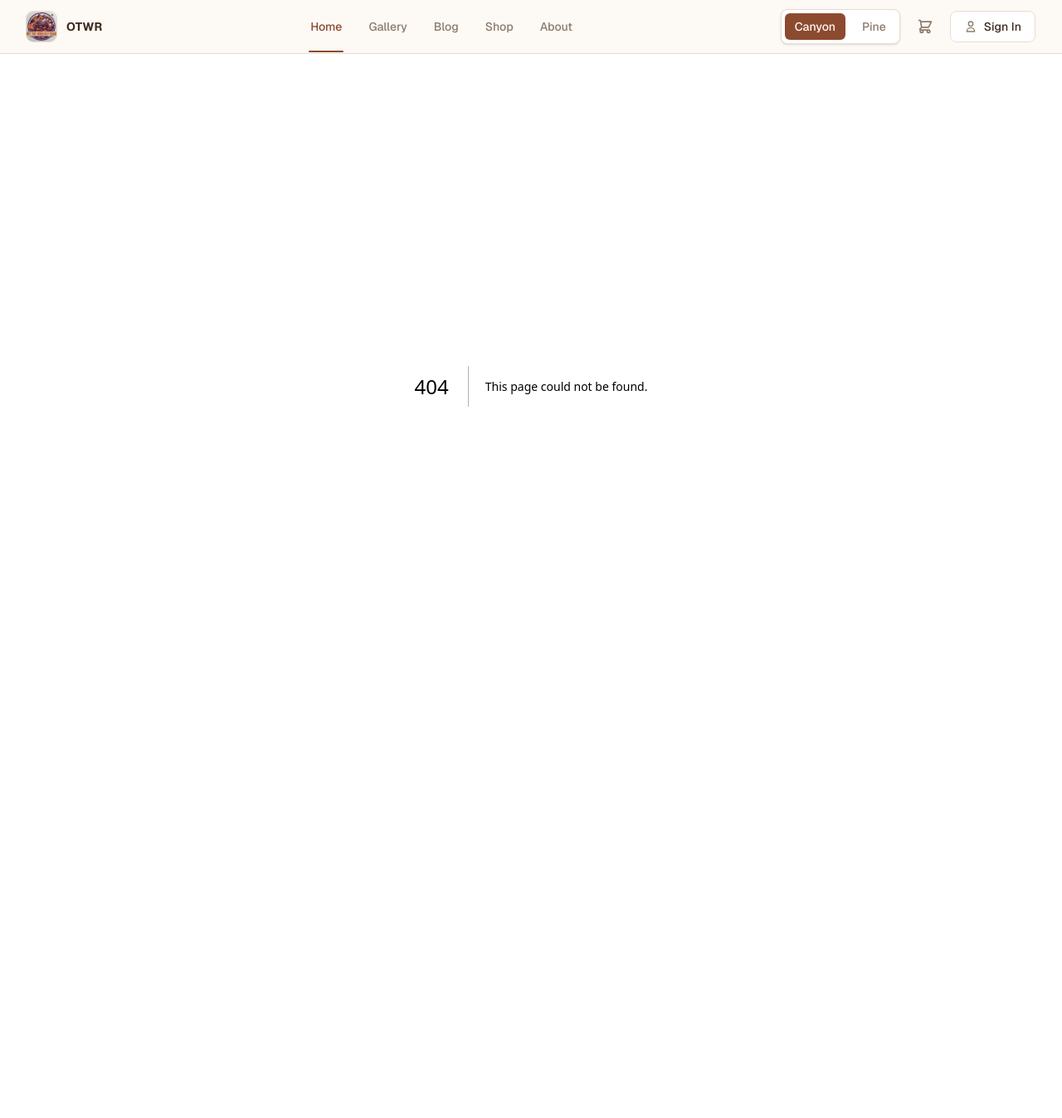
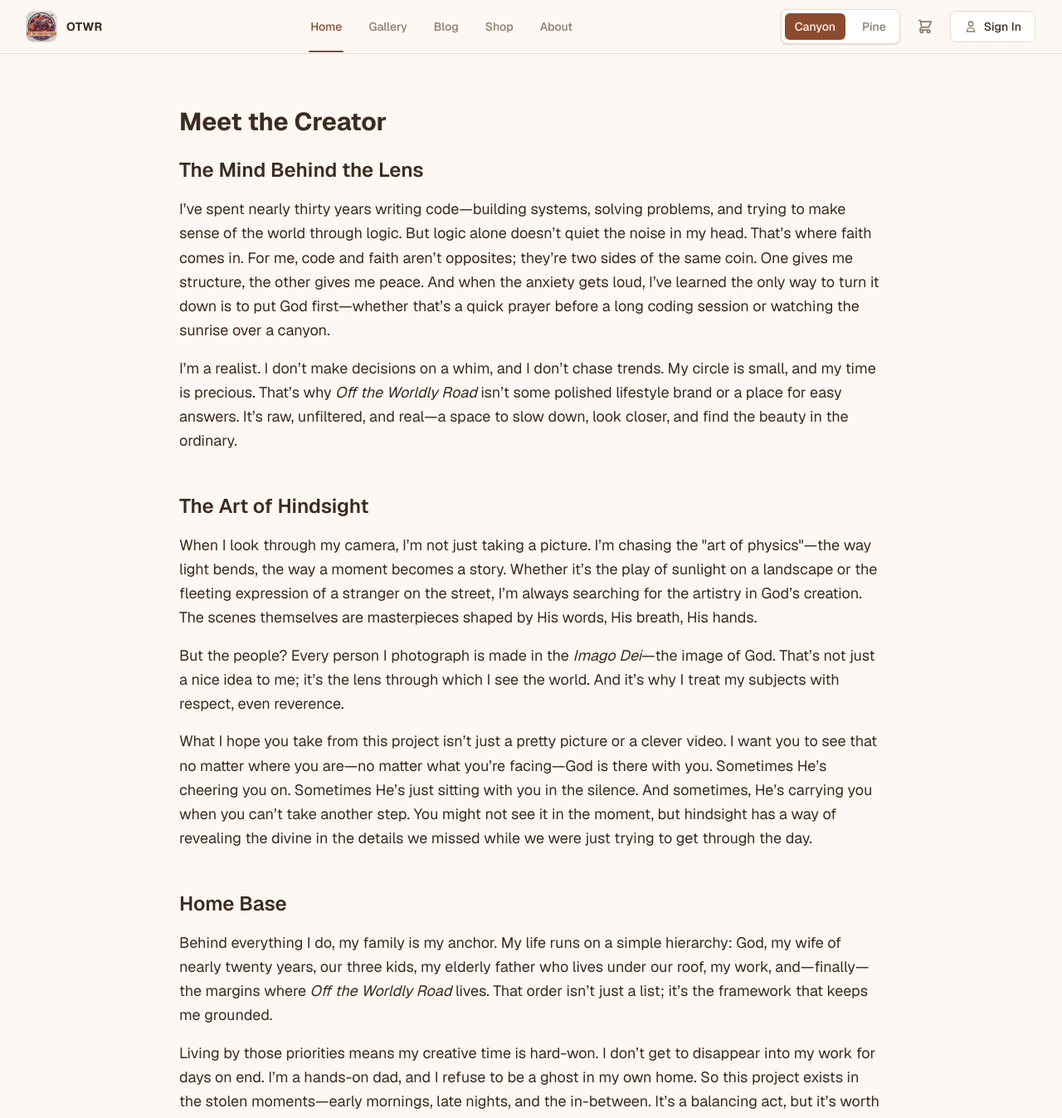
Before and after one commit to khastings256/OffTheWorldlyRoad, a Next.js app: page /about in a window 1280 px wide. Before the commit this address had no page. Shown: the top 1347 px of the page at 83% size. Before the commit the page ends 865 px from the top, so only its background shows below. Built offline with nearby package versions, Linux system fonts and the light colour scheme.

Commit message:
feat: add about page with humanized copy

```diff
--- /dev/null
+++ b/app/about/page.tsx
@@ -0,0 +1,14 @@
+"use client";
+
+import React from "react";
+import AboutSection from "@/components/sections/AboutSection";
+
+const AboutPage = () => {
+  return (
+    <main>
+      <AboutSection />
+    </main>
+  );
+};
+
+export default AboutPage;
--- /dev/null
+++ b/components/sections/AboutSection.tsx
@@ -0,0 +1,72 @@
+"use client";
+
+import React from "react";
+
+const AboutSection = () => {
+  return (
+    <section className="max-w-4xl mx-auto px-6 py-16">
+      <div className="space-y-12">
+        {/* Meet the Creator */}
+        <div>
+          <h2 className="text-3xl font-bold mb-6">Meet the Creator</h2>
+          <div className="space-y-4 text-lg leading-relaxed">
+            <h3 className="text-2xl font-semibold">The Mind Behind the Lens</h3>
+            <p>
+              I’ve spent nearly thirty years writing code—building systems, solving problems, and trying to make sense of the world through logic. But logic alone doesn’t quiet the noise in my head. That’s where faith comes in. For me, code and faith aren’t opposites; they’re two sides of the same coin. One gives me structure, the other gives me peace. And when the anxiety gets loud, I’ve learned the only way to turn it down is to put God first—whether that’s a quick prayer before a long coding session or watching the sunrise over a canyon.
+            </p>
+            <p>
+              I’m a realist. I don’t make decisions on a whim, and I don’t chase trends. My circle is small, and my time is precious. That’s why <em>Off the Worldly Road</em> isn’t some polished lifestyle brand or a place for easy answers. It’s raw, unfiltered, and real—a space to slow down, look closer, and find the beauty in the ordinary.
+            </p>
+          </div>
+        </div>
+
+        {/* The Art of Hindsight */}
+        <div>
+          <h3 className="text-2xl font-semibold mb-4">The Art of Hindsight</h3>
+          <div className="space-y-4 text-lg leading-relaxed">
+            <p>
+              When I look through my camera, I’m not just taking a picture. I’m chasing the "art of physics"—the way light bends, the way a moment becomes a story. Whether it’s the play of sunlight on a landscape or the fleeting expression of a stranger on the street, I’m always searching for the artistry in God’s creation. The scenes themselves are masterpieces shaped by His words, His breath, His hands.
+            </p>
+            <p>
+              But the people? Every person I photograph is made in the <em>Imago Dei</em>—the image of God. That’s not just a nice idea to me; it’s the lens through which I see the world. And it’s why I treat my subjects with respect, even reverence.
+            </p>
+            <p>
+              What I hope you take from this project isn’t just a pretty picture or a clever video. I want you to see that no matter where you are—no matter what you’re facing—God is there with you. Sometimes He’s cheering you on. Sometimes He’s just sitting with you in the silence. And sometimes, He’s carrying you when you can’t take another step. You might not see it in the moment, but hindsight has a way of revealing the divine in the details we missed while we were just trying to get through the day.
+            </p>
+          </div>
+        </div>
+
+        {/* Home Base */}
+        <div>
+          <h3 className="text-2xl font-semibold mb-4">Home Base</h3>
+          <div className="space-y-4 text-lg leading-relaxed">
+            <p>
+              Behind everything I do, my family is my anchor. My life runs on a simple hierarchy: God, my wife of nearly twenty years, our three kids, my elderly father who lives under our roof, my work, and—finally—the margins where <em>Off the Worldly Road</em> lives. That order isn’t just a list; it’s the framework that keeps me grounded.
+            </p>
+            <p>
+              Living by those priorities means my creative time is hard-won. I don’t get to disappear into my work for days on end. I’m a hands-on dad, and I refuse to be a ghost in my own home. So this project exists in the stolen moments—early mornings, late nights, and the in-between. It’s a balancing act, but it’s worth it.
+            </p>
+            <p>
+              This project isn’t for everyone. It’s for the thinkers, the builders, the families, and the travelers—the ones who know that stepping off the pavement isn’t just about a physical destination. It’s about finding a deeper path, one that leads straight to the heart of what matters.
+            </p>
+          </div>
+        </div>
+
+        {/* Why This Exists */}
+        <div>
+          <h3 className="text-2xl font-semibold mb-4">Why This Exists</h3>
+          <div className="space-y-4 text-lg leading-relaxed">
+            <p>
+              I didn’t set out to build a brand. I set out to build a space where authenticity isn’t just a buzzword. A place where you can catch your breath, look around, and remember that the world is bigger—and more beautiful—than the noise in your head.
+            </p>
+            <p>
+              If that resonates with you, you’re in the right place.
+            </p>
+          </div>
+        </div>
+      </div>
+    </section>
+  );
+};
+
+export default AboutSection;
```
